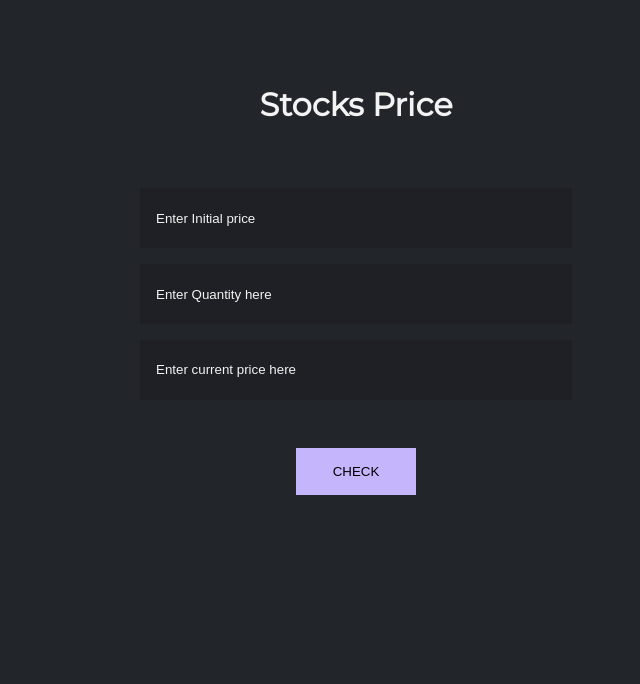
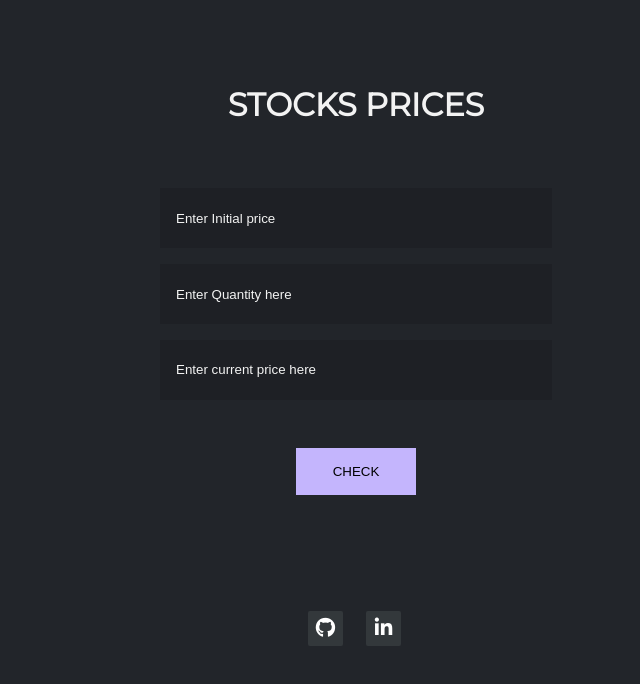
Before and after one commit to Richa-rani02/Stocks-Price, a plain HTML site: page index.html in a window 1280 px wide. Shown: the whole page, without its empty margins (284-924 px from the left). Drawn offline with Linux system fonts and the light colour scheme.

Commit message:
refactor:code updated

```diff
--- a/index.html
+++ b/index.html
@@ -7,11 +7,13 @@
     <meta name="viewport" content="width=device-width, initial-scale=1.0">
     <title>Stocks Price</title>
     <link href="styles.css" rel="stylesheet" />
+    <link rel="stylesheet" href="https://cdnjs.cloudflare.com/ajax/libs/font-awesome/4.7.0/css/font-awesome.min.css">
+    <script src='https://kit.fontawesome.com/a076d05399.js' crossorigin='anonymous'></script>
 </head>
 
 <body>
     <div class="container">
-        <h1>Stocks Price</h1>
+        <h1>STOCKS PRICES</h1>
         <input id="initialprice_input" type="number" placeholder="Enter Initial price" required/>
         <input id="quantity_input" type="number" placeholder="Enter Quantity here" required/>
         <input id="currprice_input" type="number" placeholder="Enter current price here" required/>
@@ -19,6 +21,23 @@
         <div id="result"></div>
 
     </div>
+    <footer class="footer">
+        <div class="footer-header"></div>
+        <ul class="social-links list-non-bullet">
+            <div class="footer-icons">
+                <li class="list-item-inline">
+                    <a href="https://github.com/Richa-rani02"><i class="fa fa-github"></i></a>
+                    </a>
+                </li>
+                <li class="list-item-inline">
+                    <a href="https://www.linkedin.com/in/richa-rani02"><i class="fa fa-linkedin"></i></a>
+
+                    </a>
+                </li>
+
+            </div>
+        </ul>
+    </footer>
 </body>
 <script src="index.js"></script>
 
--- a/styles.css
+++ b/styles.css
@@ -1,14 +1,8 @@
 @import url('https://fonts.googleapis.com/css2?family=Montserrat&display=swap');
-html,
-body {
-    width: 100%;
-    height: 100%;
-    margin: 0;
-}
-
 body {
     background-color: var(--blacklight);
     font-family: 'Montserrat', sans-serif;
+    text-align: center;
 }
 
 :root {
@@ -38,7 +32,7 @@ body {
 input {
     padding: 1.4rem 1rem;
     margin-bottom: 1rem;
-    width: 25rem;
+    width: 60%;
     border: none;
     background-color: var(--black);
     color: var(--primary-color);
@@ -71,3 +65,32 @@ button {
     color: var(--primary-color);
     opacity: 1;
 }
+
+.footer-icons {
+    margin-top: 40px;
+}
+
+.footer-icons a {
+    display: inline-block;
+    width: 35px;
+    height: 35px;
+    cursor: pointer;
+    background-color: #33383b;
+    border-radius: 2px;
+    font-size: 20px;
+    color: #ffffff;
+    text-align: center;
+    line-height: 35px;
+    margin-right: 3px;
+    margin-bottom: 5px;
+}
+
+.list-non-bullet {
+    list-style: none;
+    padding-inline-start: 0px;
+}
+
+.list-item-inline {
+    display: inline;
+    padding: 0rem 0.5rem;
+}
```
